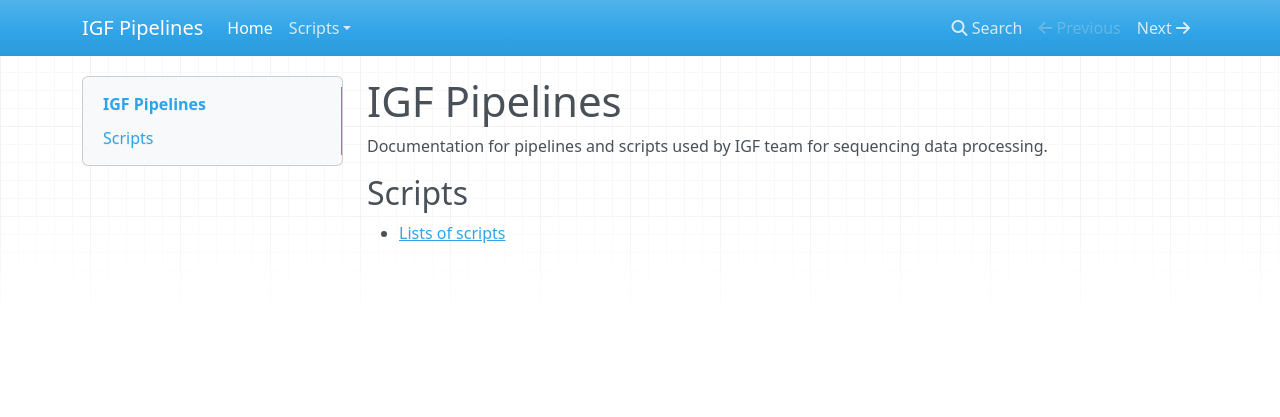
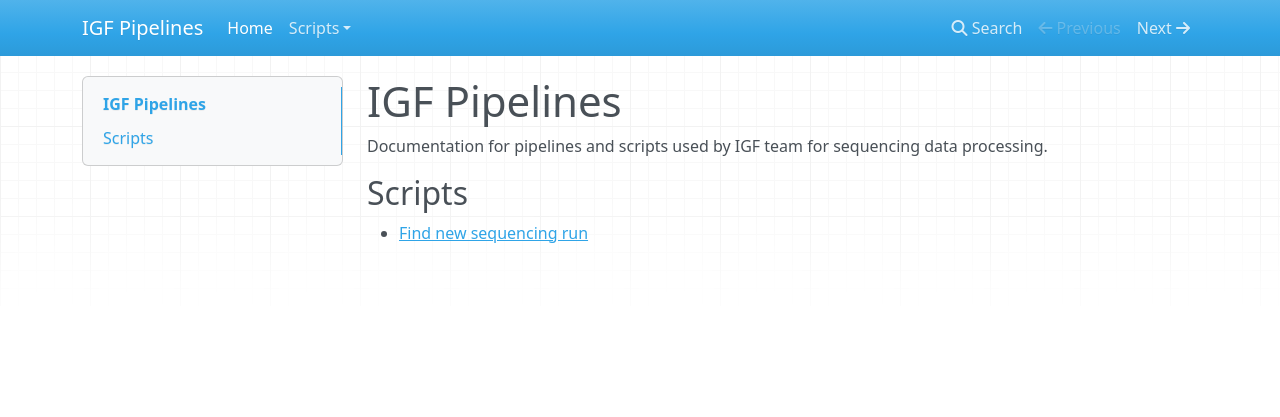
Before and after one commit to imperial-genomics-facility/igf-pipelines, an MkDocs documentation site: the page built from docs/index.md, in a window 1280 px wide. Shown: the top 417 px of the page. Built offline with MkDocs 1.6.1, drawn with Linux system fonts in a browser that asks for light colours; nearby versions of some CDN libraries; old or Windows-style settings are respelled for this version of MkDocs.

Commit message:
removed index file for script

```diff
--- a/docs/index.md
+++ b/docs/index.md
@@ -2,4 +2,4 @@
 Documentation for pipelines and scripts used by IGF team for sequencing data processing.
 
 ## Scripts
-  * [Lists of scripts](docs/scripts/index.md)
+  * [Find new sequencing run](find_new_seqrun_and_prepare_md5.md)
```
Also changed, not shown: docs/scripts/index.md (deleted, +0 -3 lines).
